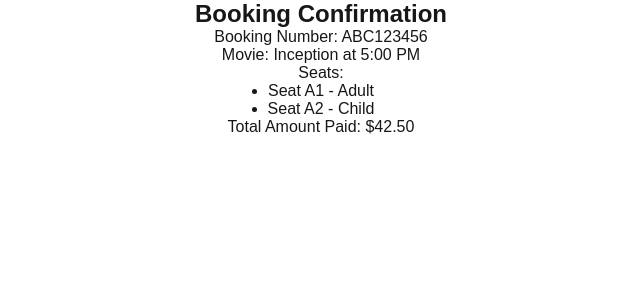
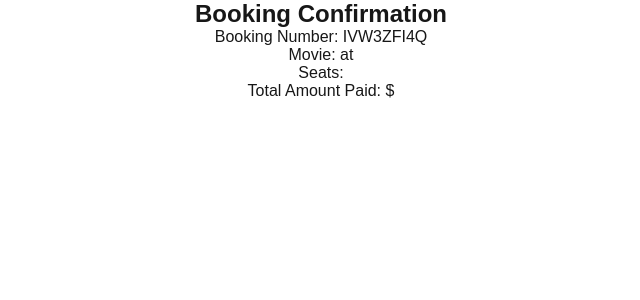
Before and after one commit to ZephyrIO/Cinema-EBooking-System, a Next.js app: page /order-confirmation in a window 1280 px wide. Shown: the top 300 px of the page, without its empty margins (319-959 px from the left). Built offline with nearby package versions, Linux system fonts and the light colour scheme.

Commit message:
part of confirmation page

```diff
--- a/src/app/order-confirmation/page.js
+++ b/src/app/order-confirmation/page.js
@@ -1,28 +1,34 @@
 'use client';
 import React, { useEffect, useState } from 'react';
+import { useSearchParams } from 'next/navigation';
 import OrderConfirmation from '../components/OrderConfirmation';
 
 const OrderConfirmationPage = () => {
+  const searchParams = useSearchParams();
   const [bookingDetails, setBookingDetails] = useState(null);
 
+  useEffect(() => {
+    // Extract query parameters from URL
+    const movieTitle = searchParams.get('movie');
+    const showtime = searchParams.get('showtime');
+    const date = searchParams.get('date');
+    const seats = JSON.parse(searchParams.get('seats') || '[]');
+    const totalAmount = searchParams.get('totalAmount');
 
-  useEffect(() => {
-    const mockBookingDetails = {
-      bookingNumber: 'ABC123456',
+    // Create a booking details object from the parameters
+    const bookingDetails = {
+      bookingNumber: Math.random().toString(36).substr(2, 9).toUpperCase(),
       movie: {
-        title: 'Inception',
-        showtime: '5:00 PM',
+        title: movieTitle,
+        showtime,
+        date,
       },
-      seats: [
-        { seatNumber: 'A1', seatType: 'adult' },
-        { seatNumber: 'A2', seatType: 'child' },
-      ],
-      totalAmount: '42.50',
+      seats,
+      totalAmount,
     };
 
-
-    setBookingDetails(mockBookingDetails);
-  }, []);
+    setBookingDetails(bookingDetails);
+  }, [searchParams]);
 
   return (
     <div>
```
